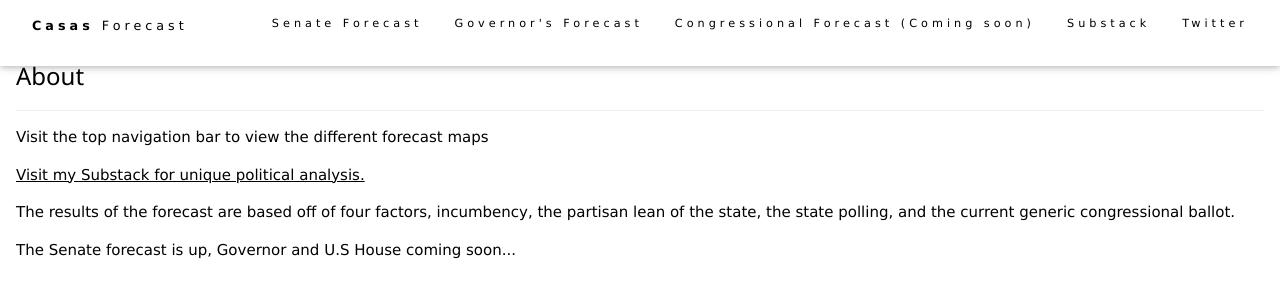
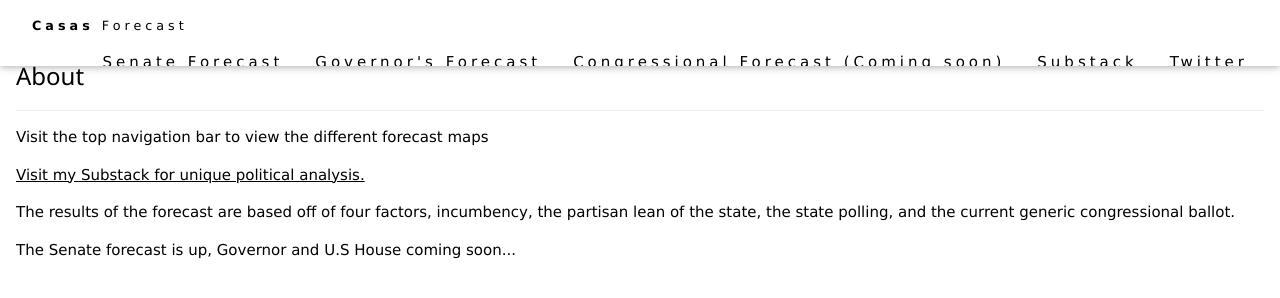
Before and after one commit to endeavorvisuals/endeavorvisuals.github.io, a plain HTML site: page index.html in a window 1280 px wide. Drawn offline with nearby package versions, Linux system fonts and the light colour scheme.

Commit message:
Update index.html

```diff
--- a/index.html
+++ b/index.html
@@ -32,11 +32,11 @@
     <a href="thekillerfoodie.github.io/index.html" class="w3-bar-item w3-button"style="font-size: 85%;"><b>Casas</b> Forecast</a>
     <!-- Float links to the right -->
     <div class="w3-right">
-      <a href="SenateForecastPage.html" class="w3-bar-item w3-button" style="font-size: 75%;">Senate Forecast</a>
-      <a href="GovernorForecastPage.html" class="w3-bar-item w3-button" style="font-size: 75%;">Governor's Forecast</a>
-      <a href="CongressForecastPage.html" class="w3-bar-item w3-button" style="font-size: 75%;"> Congressional Forecast (Coming soon)</a>
-      <a href="https://jonathancasas.substack.com" class="w3-bar-item w3-button" style="font-size: 75%;">Substack</a>
-      <a href="https://twitter.com/jonathancasasga" class="w3-bar-item w3-button" style="font-size: 75%;">Twitter</a>
+      <a href="SenateForecastPage.html" class="w3-bar-item w3-button">Senate Forecast</a>
+      <a href="GovernorForecastPage.html" class="w3-bar-item w3-button">Governor's Forecast</a>
+      <a href="CongressForecastPage.html" class="w3-bar-item w3-button"> Congressional Forecast (Coming soon)</a>
+      <a href="https://jonathancasas.substack.com" class="w3-bar-item w3-button">Substack</a>
+      <a href="https://twitter.com/jonathancasasga" class="w3-bar-item w3-button">Twitter</a>
     </div>
   </div>
 </div>
```
